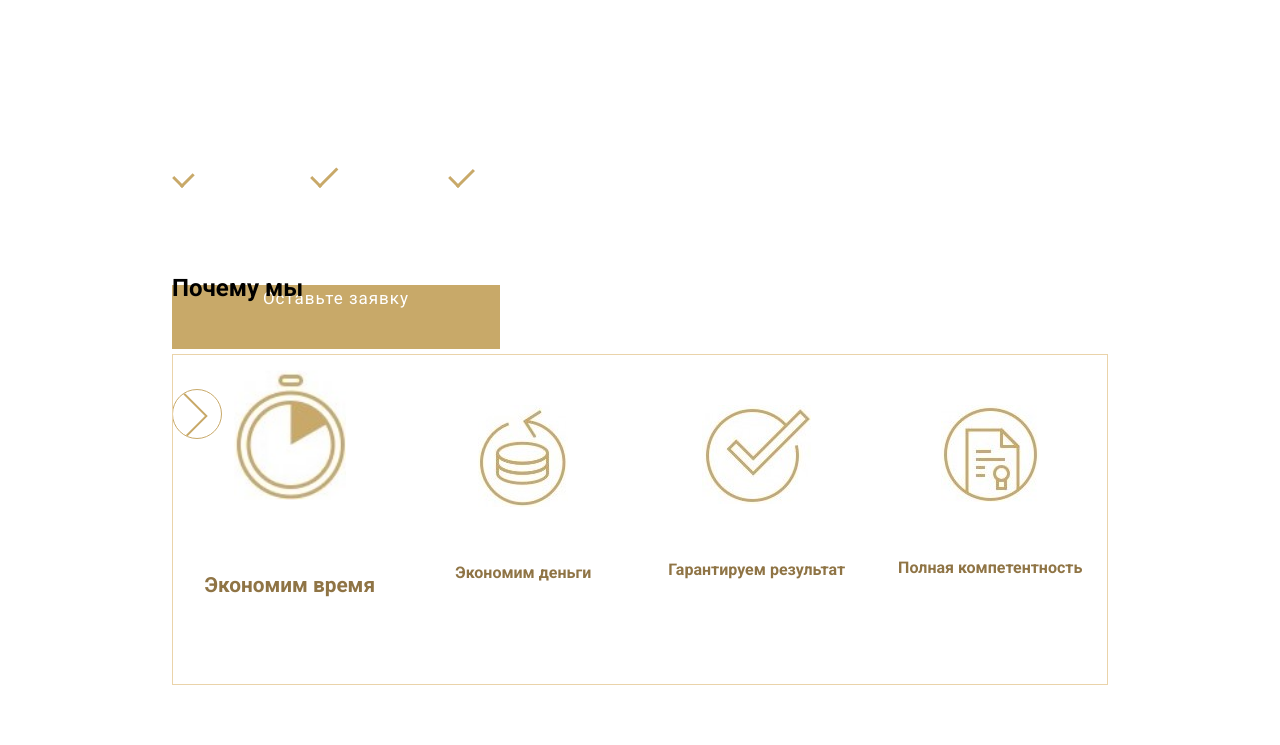
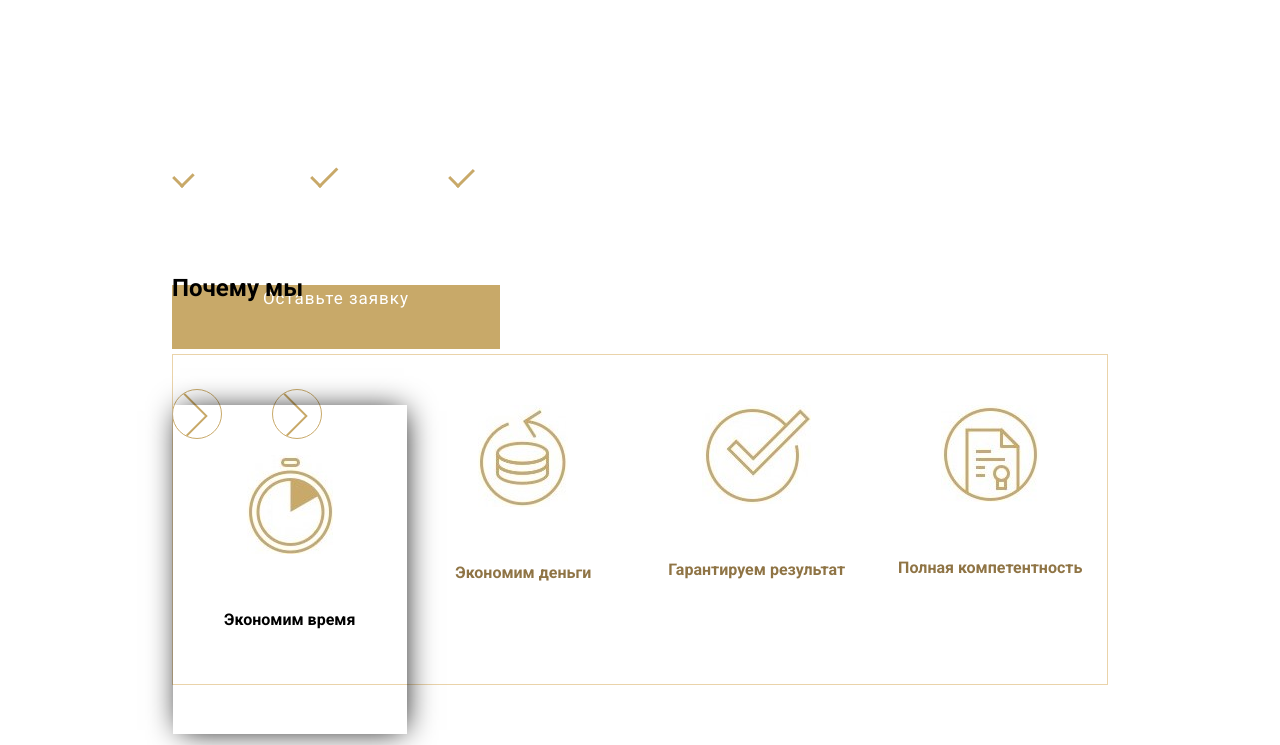
Before and after one commit to SabSnow/example_site_1, a plain HTML site: page index.html in a window 1280 px wide. In both pictures the pointer is over the element 289 px from the left and 1276 px from the top of the page. Shown: the part 757-1502 px from the top of the page. Drawn offline with Linux system fonts and the light colour scheme; a web font is replaced by a local one.

Commit message:
Change4_sec1

```diff
--- a/style.css
+++ b/style.css
@@ -271,13 +271,12 @@ span .name {
 	display: flex;
 	justify-content: space-between;
 	border: 1px solid #EAD3A9;
-
 }
 .block {
 	display: flex;
 	justify-content: center;
 	width: 25%;
-	margin: 50px 0;
+	padding: 50px 0;
 }
 .block-one,
 .block-two,
@@ -300,8 +299,21 @@ span .name {
 }
 .block:hover {
 	position: relative;
-	opacity: 1;
-	transform: scale(1.3);
+	transform: scale(0, 2);
+	transform: translate(0, 50px);
+    -webkit-transform: translate(0, 50px); /** Chrome & Safari **/
+    -o-transform: translate(0, 50px); /** Opera **/
+    -moz-transform: translate(0, 50px); /** Firefox **/
+	transition: all 1s ease-in-out;
+    -webkit-transition: all 1s ease-in-out; /** Chrome & Safari **/
+    -moz-transition: all 1s ease-in-out; /** Firefox **/
+    -o-transition: all 1s ease-in-out; /** Opera **/
+	font-weight: 700;
+	-webkit-box-shadow: 2px 1px 29px -5px rgba(0,0,0,1);
+	-moz-box-shadow: 2px 1px 29px -5px rgba(0,0,0,1);
+	box-shadow: 2px 1px 29px -5px rgba(0,0,0,1);
+	border-color: transparent;
+}
+.block:hover .h4name{
 	color: #000;
-	font-weight: 700;
 }
```
Also changed, not shown: cvtm_404.jpg (added), cvtm_all_vacancy.jpg (added), cvtm_contact.jpg (added), cvtm_form.jpg (added), cvtm_one_vacancy.jpg (added), cvtm_reviews.jpg (added), cvtm_search.jpg (added), cvtm_service_and_price.jpg (added), cvtm_txt.jpg (added), 3 other files.
